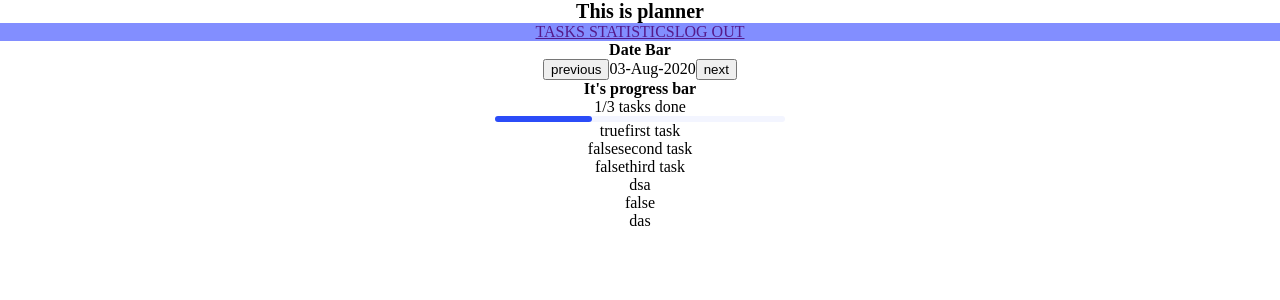
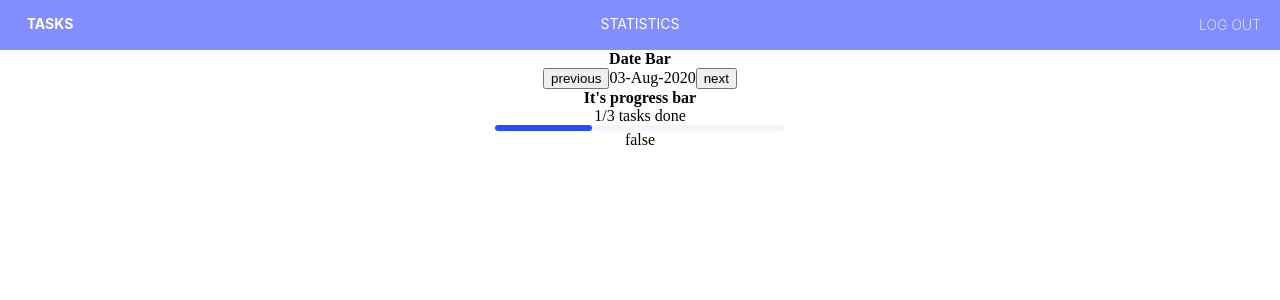
Before and after one commit to Maciag312/your-planner, a React (Create React App) app in the folder front-end-react/: page /planner in a window 1280 px wide. Shown: the top 300 px of the page. Built offline with nearby package versions, Linux system fonts and the light colour scheme; what miragejs would draw is missing.

Commit message:
new changes

```diff
--- a/front-end-react/src/App.js
+++ b/front-end-react/src/App.js
@@ -7,6 +7,7 @@ import TaskTimer from './TaskTimer/TaskTimer';
 import Planner from './Planner/Planner';
 import Home from './Home/Home';
 import Header from './Home/Header';
+import Statistics from './Statistics/Statistics'
 
 function App() {
 
@@ -19,9 +20,6 @@ function App() {
           <Route path="/planner">
               <Planner/>
           </Route>
-          <Route path="/statistics">
-            <h1> Statistics</h1>
-          </Route>
           <Route path="/registration">
             <Registration/>
           </Route>
@@ -30,6 +28,9 @@ function App() {
           </Route>
           <Route path="/login">
               <Login/>
+          </Route>
+          <Route path="/statistics">
+              <Statistics/>
           </Route>
           <Route path="/" >
             <Header/>
--- a/front-end-react/src/Planner/NavigationBar.css
+++ b/front-end-react/src/Planner/NavigationBar.css
@@ -1,3 +1,28 @@
 .menu {
     background-color: #828EFF;
 }
+.menuinner{
+    height: 50px;
+    text-align: center;
+    display: flex;
+    justify-content: space-between;
+    align-content: center;
+    width: 100%;
+}
+.link-item{
+    text-align: center;
+    color: white;
+    text-decoration: none;
+    font-weight: normal;
+    font-size: 14px;
+    width: 100px;
+    margin-top: 15px;
+    font-weight: 200;
+    font-family: -apple-system, BlinkMacSystemFont, 'Segoe UI', Roboto, Oxygen, Ubuntu, Cantarell, 'Open Sans', 'Helvetica Neue', sans-serif;
+}
+.menuinner > button{
+    border: none;
+    background: none;
+    cursor: pointer;
+    align-self: flex-start;
+}
--- a/front-end-react/src/Planner/NavigationBar.js
+++ b/front-end-react/src/Planner/NavigationBar.js
@@ -2,13 +2,24 @@ import React, { Component } from 'react'
 import { connect } from 'react-redux'
 import "./NavigationBar.css"
 import { Link } from 'react-router-dom'
+import { useLocation } from 'react-router-dom'
 
-export const NavigationBar = () => {
+
+
+export const NavigationBar = (props) => {
+    let location = useLocation();
+
+
+    const logout = () =>{
+    }
     return (
         <div className="menu">
-            <Link>TASKS </Link>
-            <Link>STATISTICS</Link>
-            <Link>LOG OUT</Link>
+            <div className="menuinner">
+
+                <Link className="link-item" style={location.pathname==="/planner"? {fontWeight: "bolder"}:{fontWeight: "normal"}} disabled={location==="/planner"} to="/planner">TASKS</Link>
+                <Link className="link-item"  style={location.pathname==="/statistics"? {fontWeight: "bolder"}:{fontWeight: "normal"}}  disabled={location.pathname==="/statistics"} to="/statistics">STATISTICS</Link>
+                <button className="link-item"  onClick={logout}>LOG OUT</button>
+            </div>
         </div>
     )
 }
--- a/front-end-react/src/Planner/Planner.js
+++ b/front-end-react/src/Planner/Planner.js
@@ -3,7 +3,7 @@ import { connect } from 'react-redux'
 import  NavigationBar  from './NavigationBar'
 import  DateBar  from './DateBar'
 import  ProgressBar  from './ProgressBar'
-import Task from './Task'
+import TasksList from './TasksList';
 
 
 const Planner = (props) => {
@@ -12,19 +12,12 @@ const Planner = (props) => {
     return (
         <div>
 
-            <h1> This is planner</h1>
             <NavigationBar/>
             <DateBar/>
             <ProgressBar numberOfDone={props.tasks.filter(t=>t.isDone===true).length } numberOfTasks={props.tasks.length} />
-            {props.tasks.map(t => <div>
-                <Task name={t.name} isDone={t.isDone} duration={t.duration} date={t.date} category={t.category}></Task>
-            </div>)}
-
-            dsa
-
+            <TasksList tasks={props.tasks}/>
             <div>{props.authenticated.toString()}</div>
                 <div>{props.jwt.toString()}</div>
-                das
         </div>
     )
 }
--- /dev/null
+++ b/front-end-react/src/Planner/TasksList.js
@@ -0,0 +1,9 @@
+import React from 'react';
+
+const TaskList = ({tasks}) => {
+return(
+   <div></div>
+);
+}
+
+export default TaskList
--- /dev/null
+++ b/front-end-react/src/Statistics/Statistics.js
@@ -0,0 +1,14 @@
+import React from 'react'
+import './Statistics.css'
+import { NavigationBar } from '../Planner/NavigationBar'
+
+function Statistics() {
+    return (
+        <div>
+            <NavigationBar></NavigationBar>
+           <h1> Hello its your statistics </h1>
+        </div>
+    )
+}
+
+export default Statistics
--- a/front-end-react/src/Store/reducers/mainReducer.js
+++ b/front-end-react/src/Store/reducers/mainReducer.js
@@ -2,7 +2,7 @@ const initialState = {
   day: 0,
   info: "21",
   authenticated: false,
-  tasks: [{duration: 123, date: 312, isDone: true, name: "first task", category: ""},{duration: 123, date: 123, isDone: false, name: "second task", category: ""},{duration: 123, date: 312, isDone: false, name: "third task", category: ""}],
+  tasks: [{duration: 123, date: 312, isDone: true, name: "first task", category: "",isTimeLimited: false},{duration: 123, date: 123, isDone: false, name: "second task", category: "",isTimeLimited: false},{duration: 123, date: 312, isDone: false, name: "third task", category: "",isTimeLimited: false}],
   jwt: ""
 }
 
```
Also changed, not shown: front-end-react/src/Statistics/Statistics.css (added).
